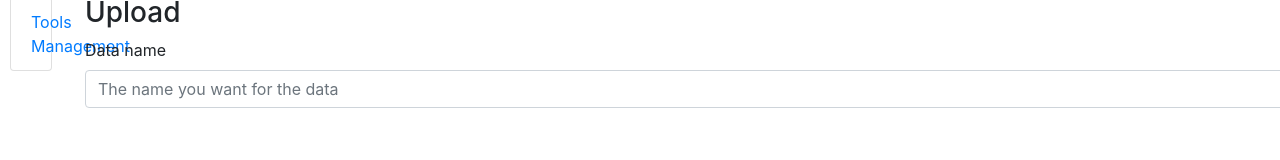
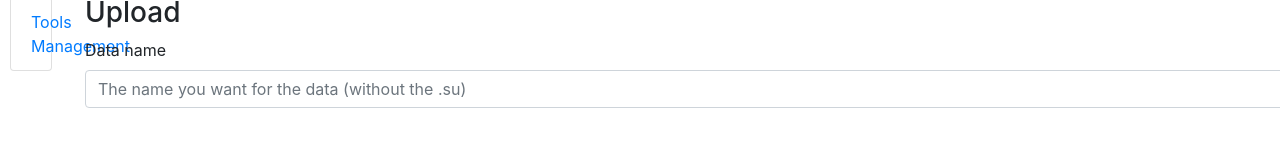
Before and after one commit to Guilhermeslucas/SPaaS, an Angular app in the folder front-end/: page /datamanager in a window 1280 px wide. Shown: the part 369-529 px from the top of the page. Built offline with nearby package versions, Linux system fonts and the light colour scheme.

Commit message:
adding information about fields

```diff
--- a/front-end/src/app/data-management/data-management.component.html
+++ b/front-end/src/app/data-management/data-management.component.html
@@ -51,7 +51,7 @@
           <h3>Upload</h3>
           <div class="form-group">
               <label for="codeinput">Data name</label>
-              <input  class="form-control" name="nameOfFile" [(ngModel)]="nameOfFile" id="jobname" placeholder="The name you want for the data">
+              <input  class="form-control" name="nameOfFile" [(ngModel)]="nameOfFile" id="jobname" placeholder="The name you want for the data (without the .su)">
           </div>
           </div>
   </form>
```
